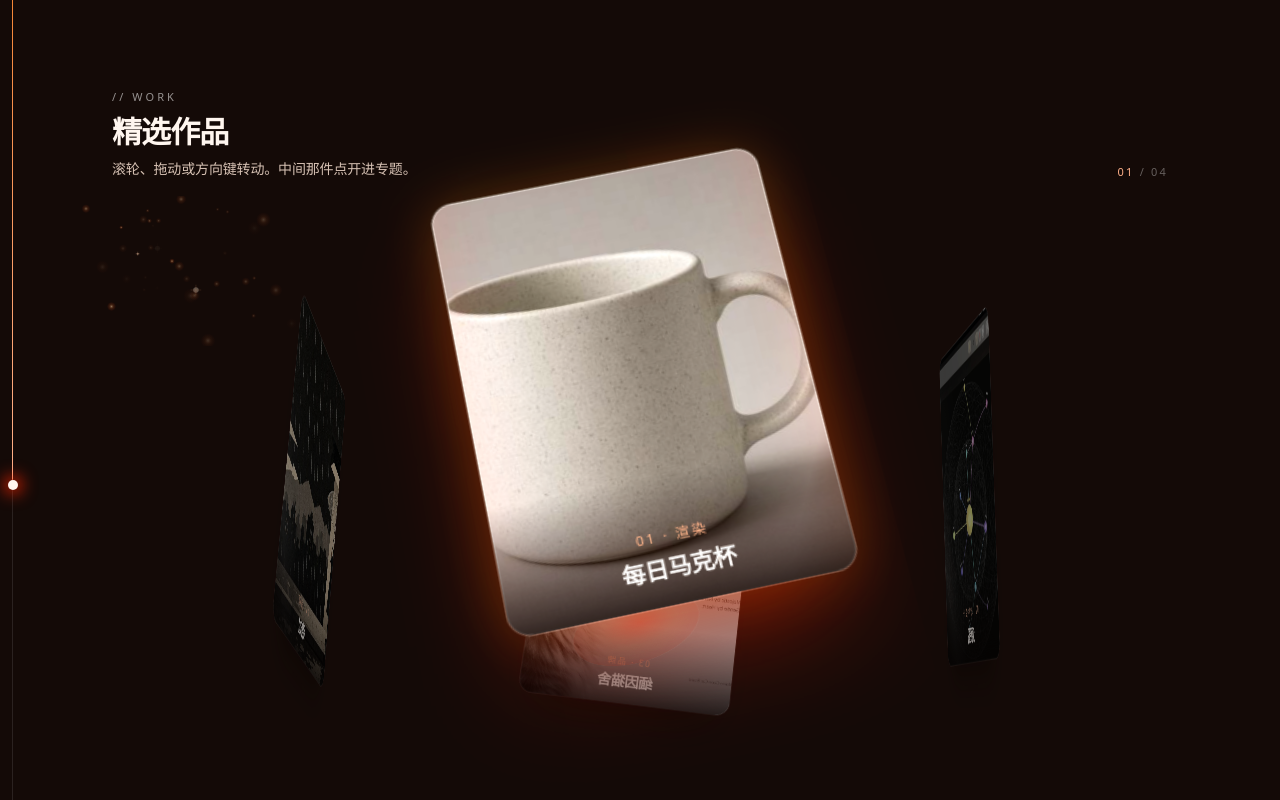
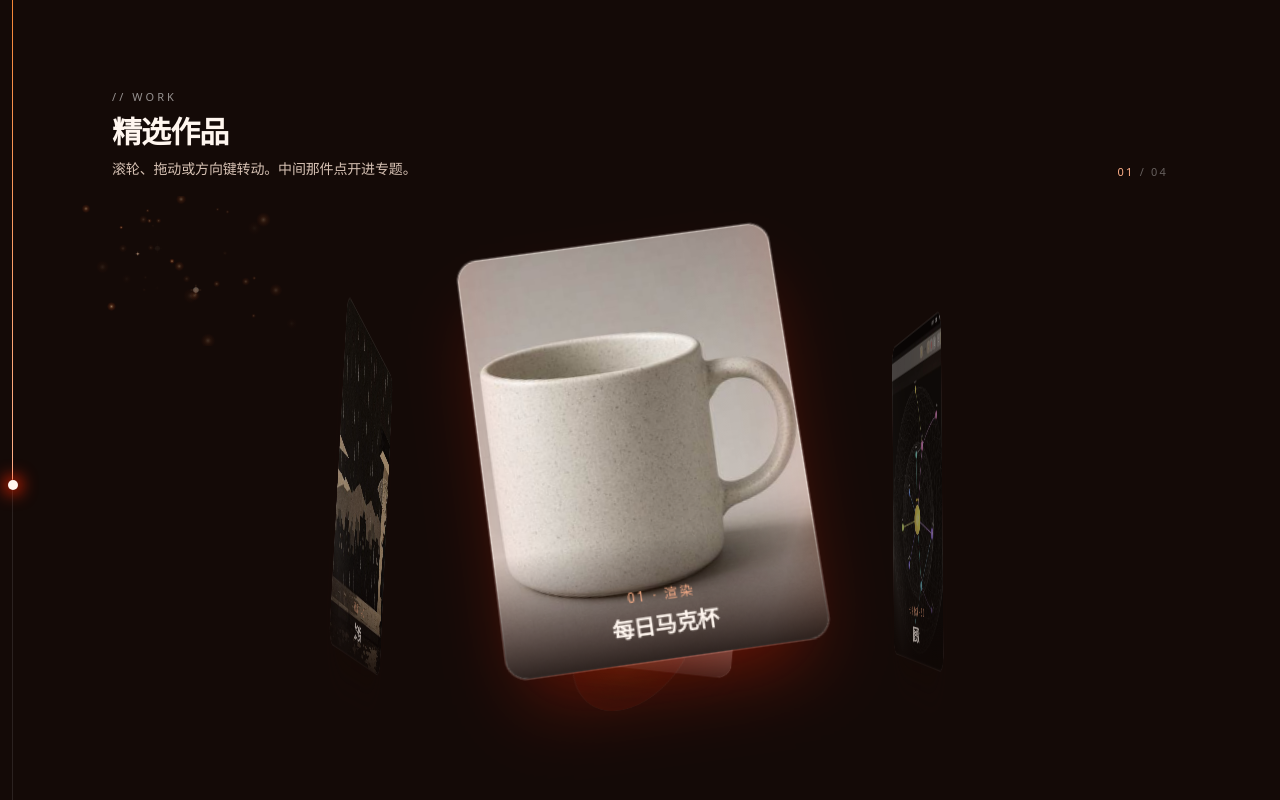
Before and after one commit to 2015399139-svg/2015399139-svg.github.io, a React (Vite) app: page / in a window 1280 px wide. Shown: the part 1560-2360 px from the top of the page. Built offline with nearby package versions, Linux system fonts and the light colour scheme.

Commit message:
Clear orbit ghosting and use the simple orange Z as the tab icon.

```diff
--- a/src/index.css
+++ b/src/index.css
@@ -202,15 +202,15 @@ html.tech-3d-portfolio body {
 }
 
 .work-orbit {
-  --orbit-r: 12.5rem;
-  perspective: 1600px;
-  perspective-origin: 50% 42%;
+  --orbit-r: 11.25rem;
+  perspective: 1400px;
+  perspective-origin: 50% 48%;
 }
 
 .work-orbit-scene {
   position: absolute;
   inset: 0;
-  transform: rotateX(16deg);
+  transform: rotateX(8deg);
   transform-style: preserve-3d;
 }
 
@@ -231,7 +231,7 @@ html.tech-3d-portfolio body {
   position: absolute;
   inset: 0;
   transform-style: preserve-3d;
-  transition: transform 0.95s cubic-bezier(0.22, 1.18, 0.32, 1);
+  transition: transform 0.7s cubic-bezier(0.22, 1, 0.36, 1);
 }
 
 .work-orbit-item {
@@ -243,6 +243,7 @@ html.tech-3d-portfolio body {
   margin-top: -10.2rem;
   transform-style: preserve-3d;
   backface-visibility: hidden;
+  -webkit-backface-visibility: hidden;
   cursor: grab;
 }
 
@@ -260,21 +261,20 @@ html.tech-3d-portfolio body {
   box-shadow:
     0 28px 50px -24px rgba(20, 6, 2, 0.8),
     0 0 0 1px rgba(255, 246, 239, 0.1);
-  transform: rotateZ(-7deg);
-  filter: brightness(0.58) saturate(0.72);
+  transform: rotateZ(-6deg);
+  opacity: 0.62;
   transition:
-    transform 0.7s cubic-bezier(0.22, 1.12, 0.32, 1),
+    transform 0.7s cubic-bezier(0.22, 1, 0.36, 1),
     box-shadow 0.7s ease,
-    filter 0.7s ease;
+    opacity 0.7s ease;
 }
 
 .work-orbit-item-on .work-orbit-card {
-  transform: rotateZ(-12deg) scale(1.12) translateY(-8px);
-  filter: brightness(1.08) saturate(1.08);
+  transform: rotateZ(-8deg) scale(1.04);
+  opacity: 1;
   box-shadow:
-    0 40px 80px -18px rgba(253, 38, 1, 0.48),
-    0 0 0 1px rgba(255, 246, 239, 0.28),
-    0 0 42px rgba(243, 126, 28, 0.28);
+    0 32px 56px -20px rgba(253, 38, 1, 0.4),
+    0 0 0 1px rgba(255, 246, 239, 0.22);
 }
 
 .work-orbit-card img {
@@ -282,12 +282,6 @@ html.tech-3d-portfolio body {
   height: 100%;
   width: 100%;
   object-fit: cover;
-  transform: scale(1.04);
-  transition: transform 0.95s cubic-bezier(0.22, 1, 0.36, 1);
-}
-
-.work-orbit-item-on .work-orbit-card img {
-  transform: scale(1.12);
 }
 
 .work-orbit-shine {
@@ -323,26 +317,6 @@ html.tech-3d-portfolio body {
   box-shadow:
     inset 0 0 0 1px rgba(255, 246, 239, 0.38),
     inset 0 -40px 50px rgba(253, 38, 1, 0.12);
-}
-
-.work-orbit-reflect {
-  pointer-events: none;
-  position: absolute;
-  inset: 100% 0 auto;
-  height: 42%;
-  overflow: hidden;
-  opacity: 0.22;
-  transform: scaleY(-1);
-  mask-image: linear-gradient(to bottom, rgba(0, 0, 0, 0.45), transparent 78%);
-  -webkit-mask-image: linear-gradient(to bottom, rgba(0, 0, 0, 0.45), transparent 78%);
-}
-
-.work-orbit-reflect img {
-  display: block;
-  width: 100%;
-  aspect-ratio: 3 / 4;
-  object-fit: cover;
-  filter: blur(0.4px) saturate(0.7);
 }
 
 .work-orbit-meta {
@@ -388,7 +362,7 @@ html.tech-3d-portfolio body {
 
 @media (min-width: 768px) {
   .work-orbit {
-    --orbit-r: 17.5rem;
+    --orbit-r: 15.5rem;
   }
   .work-orbit-item {
     width: 15.5rem;
@@ -399,7 +373,7 @@ html.tech-3d-portfolio body {
 
 @media (min-width: 1100px) {
   .work-orbit {
-    --orbit-r: 20.5rem;
+    --orbit-r: 17.25rem;
   }
 }
 
```
